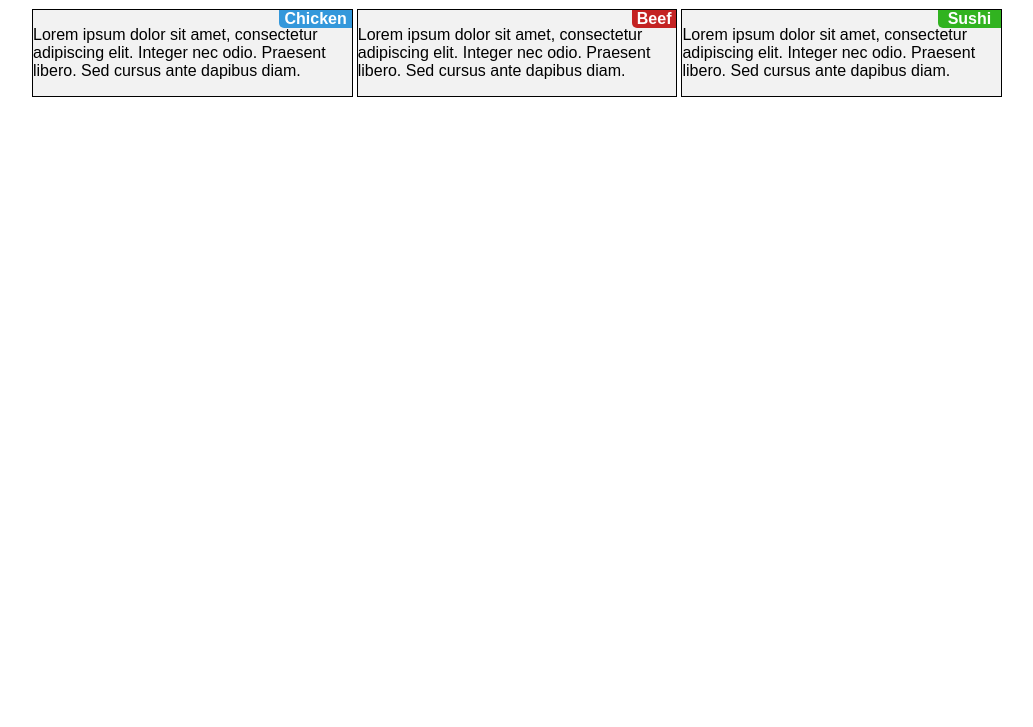
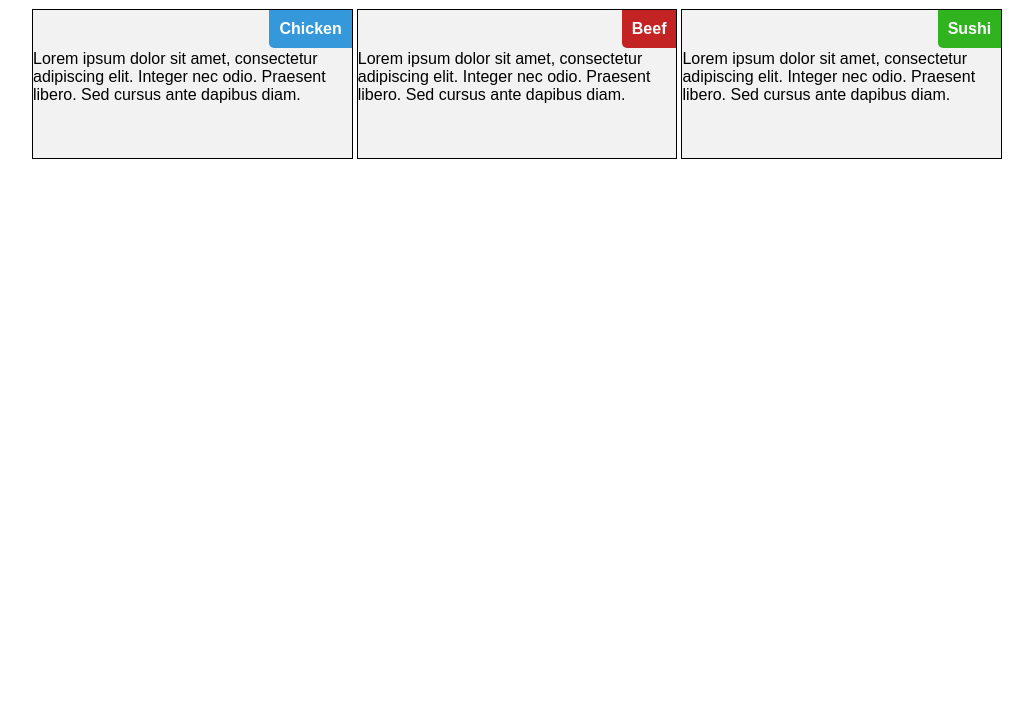
Before and after one commit to Iliasecc/module2-solution, a plain HTML site: page index.html in a window 1280 px wide. Shown: the part 73-800 px from the top of the page, without its empty margins (114-1147 px from the left). Drawn offline with Linux system fonts and the light colour scheme.

Commit message:
Update styles.css

```diff
--- a/styles.css
+++ b/styles.css
@@ -19,6 +19,7 @@ header {
 .section,.section1 {
     float: left;
     width: 32.333%;
+    height: 150px;
     box-sizing: border-box;
     border: 1px solid black;
     background-color: #f2f2f2;
@@ -39,18 +40,22 @@ header {
 
 .title1 {
     background-color: #3498db;
-    padding: 0 5px;
+    padding: 10px;
 }
 
 .title2 {
     background-color: #c42323;
-    padding: 0 5px;
+    padding: 10px;
 }
 
 .title3 {
     background-color: #31b320;
-    padding: 0 10px;
+    padding:  10px;
 }
+.section p,.section1 p {
+    margin-top: 40px; /* Ajustez cette valeur pour faire descendre le paragraphe */
+}
+
 
 @media (max-width: 991px) {
     .section {
```
